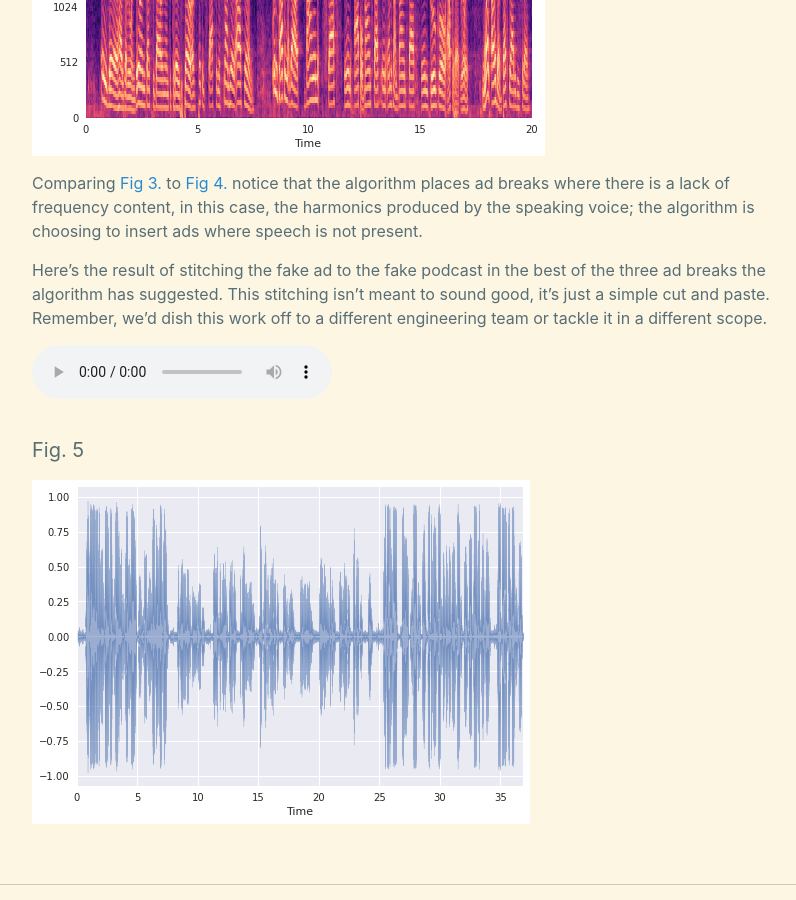
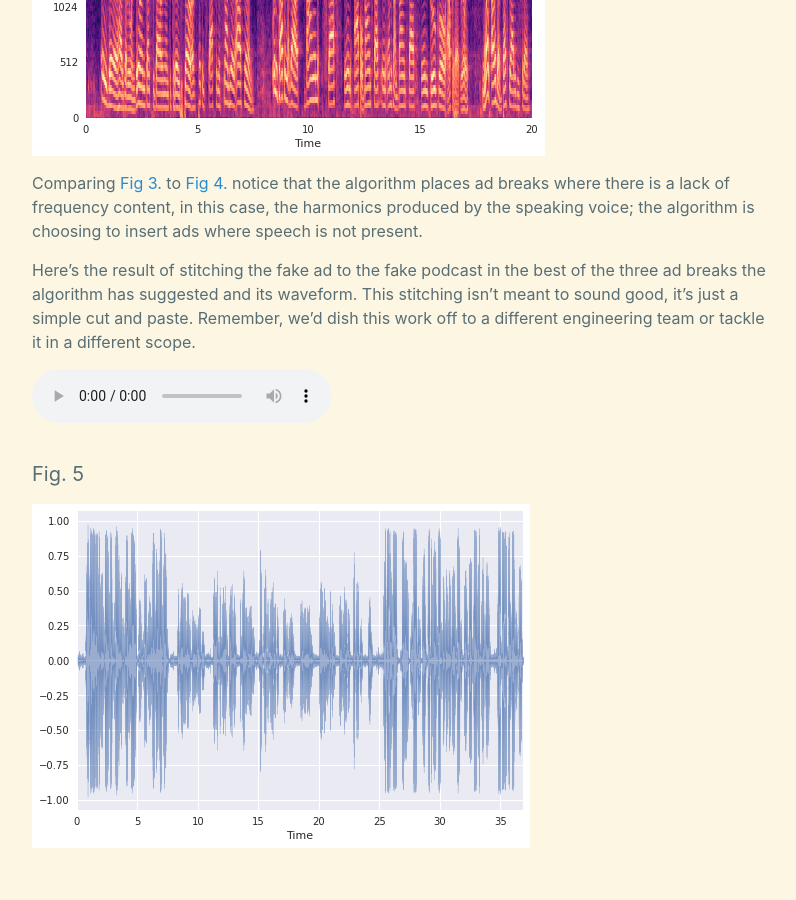
Before and after one commit to daniel-deychakiwsky/daniel-deychakiwsky.github.io, a Jekyll site: the page built from _posts/2021-03-21-simple-podcast-ad-insertion.md, in a window 1280 px wide and 900 px high, scrolled down 5624 px. Shown: the whole window, without its empty margins (238-1034 px from the left). Built offline with Jekyll 4.4.1, drawn with Linux system fonts in a browser that asks for light colours.

Commit message:
[blog post] simple podcast ad insertion

```diff
--- a/_posts/2021-03-21-simple-podcast-ad-insertion.md
+++ b/_posts/2021-03-21-simple-podcast-ad-insertion.md
@@ -174,7 +174,7 @@
 
 Here's the result of stitching the fake ad
 to the fake podcast in the best of the three ad breaks the
-algorithm has suggested. This stitching isn't meant to sound good,
+algorithm has suggested and its waveform. This stitching isn't meant to sound good,
 it's just a simple cut and paste. Remember, we'd dish this work off
 to a different engineering team or tackle it in a different scope.
 
```
